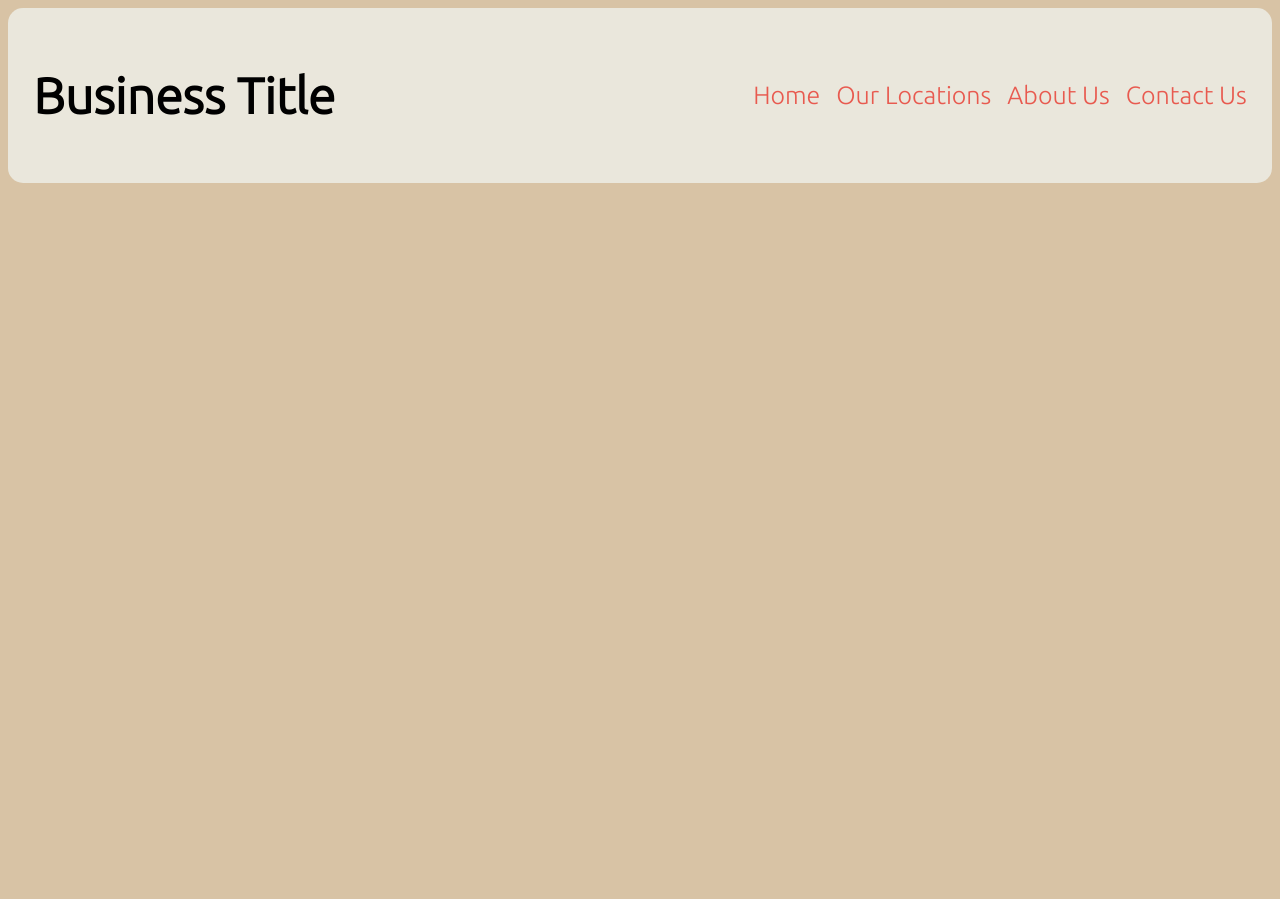
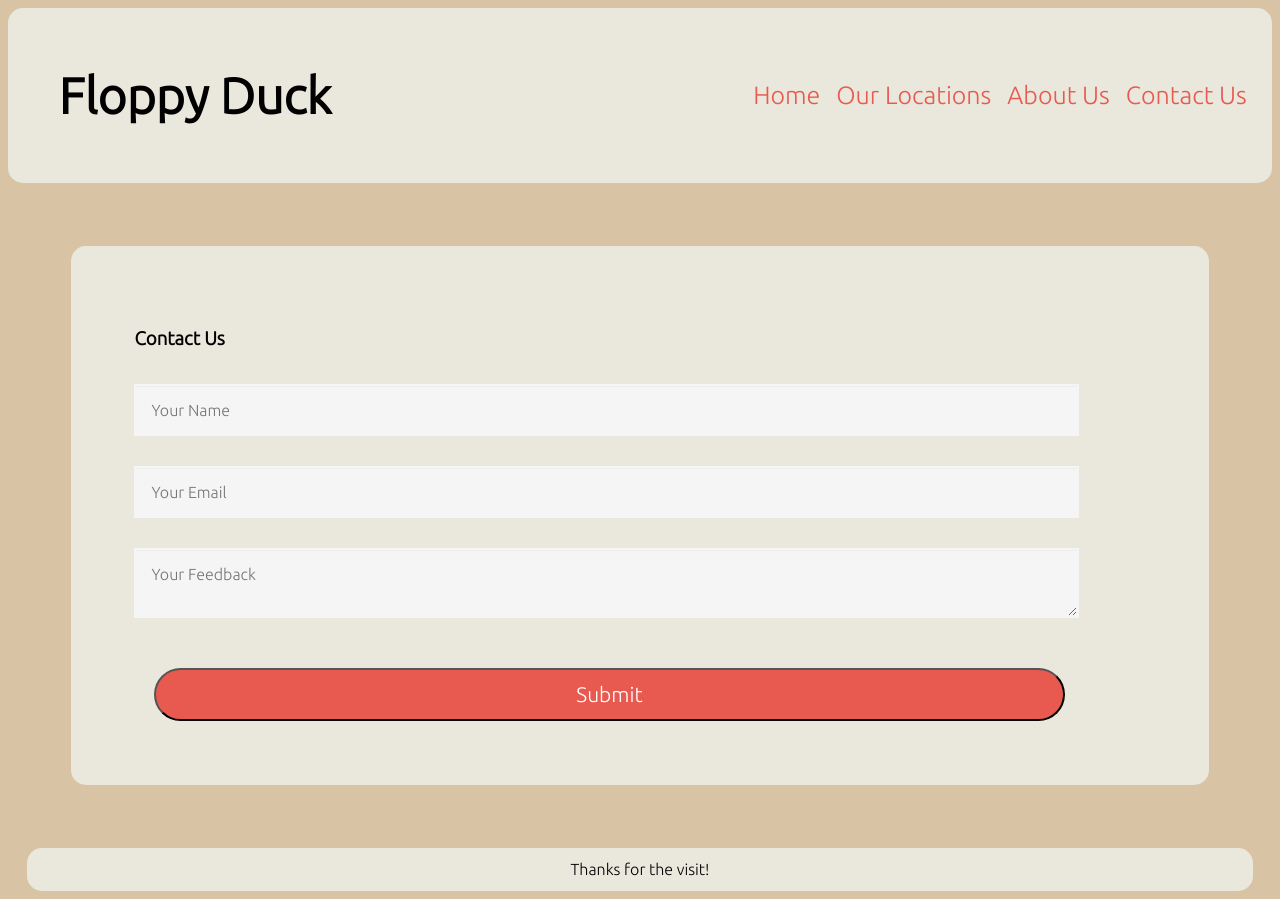
Before and after one commit to wbucher3/comp-126-final-project, a plain HTML site: page contact.html in a window 1280 px wide. Before the commit the page ends 800 px from the top, so only its background shows below. Drawn offline with Linux system fonts and the light colour scheme.

Commit message:
added contact page functionality

```diff
--- a/contact.html
+++ b/contact.html
@@ -15,7 +15,7 @@
 
   <body>
       <header>
-          <h1>Business Title</h1>
+          <h1>Floppy Duck</h1>
         <nav>
             <a href="./index.html">Home</a>
             <a href="./location.html">Our Locations</a>
@@ -23,6 +23,20 @@
             <a href="./contact.html">Contact Us</a>
         </nav>
       </header>
+
+      <div class="contactArea">
+        <h3>Contact Us</h3>
+        <form>
+          <input type="text" name="name" id="name" value="" placeholder="Your Name" required>
+          <input type="email" name="email" id="email" value="" placeholder="Your Email" required>
+          <textarea type="text" id="message" value="" placeholder="Your Feedback" required></textarea>
+          <button type="submit">Submit</button>
+        </form>
+      </div>
+
+      <footer>
+        Thanks for the visit!
+      </footer>
   </body>
 
 </html>
--- a/css/style.css
+++ b/css/style.css
@@ -15,6 +15,7 @@ header {
     justify-content: center;
     align-items: center;
     padding: 2%;
+    padding-left: 4%;
     margin: 0;
     border-radius: 15px;
     font-size: min(3.2vw,25px);
@@ -33,10 +34,114 @@ header nav a:hover{
     color: #fff
 }
 
+/* Main content - index.html */
+
+#main, #main2 {
+    display: flex;
+    flex-direction: column;
+    gap: 1rem;
+}
+.homePic {
+    margin: 5%;
+}
+.homePic img{
+    width: 100%;
+    border-radius: 15px;
+}
+
+.textCard {
+    background-color: #EAE7DC;
+    border-radius: 15px;
+    padding: 5%;
+    margin: 5%;
+    font-size: min(3vw, 20px);
+}
+
+/* Contact.html */
+.contactArea {
+    display: flex;
+    flex-direction: column;
+    gap: 1rem;
+    background-color: #EAE7DC;
+    border-radius: 15px;
+    padding: 5%;
+    margin: 5%;
+}
+
+form {
+    display: flex;
+    flex-direction: column;
+}
+
+input[type="text"],
+input[type="email"],
+textarea  {
+    background: rgba(255, 255, 255, 0.1);
+    border: 2px solid transparent;
+    font-size: 16px;
+    height: auto;
+    margin: 0;
+    outline: 0;
+    padding: 15px;
+    width: 90%;
+    background-color: #f5f5f5;
+    color: #8a97a0;
+    box-shadow: 0 1px 0 rgba(0, 0, 0, 0.03) inset;
+    margin-bottom: 30px;
+
+    transition: all 350ms;
+}
+input:hover, input:focus, textarea:hover, textarea:focus {
+    border: 2px solid #E85A4F;
+}
+button {
+    background-size: 200%;
+    width: 90%;
+    margin: 20px 0 0 20px;
+    color: white;
+    background-image: linear-gradient(to right, #E85A4F 0% 50%, #EAE7DC 70% 100%);
+    font-size: 21px;
+    border-radius: 30px;
+    padding: 12px 21px;
+    transition: background-position 1s ease;
+}
+
+button:hover {
+    background-position: 100% 0%;
+    cursor: pointer;
+    color: #E85A4F
+}
+/* Footer! */
+footer {
+    background-color: #EAE7DC;
+    width: 95%;
+    border-radius: 15px;
+    text-align: center;
+    padding: 1%;
+    margin: auto;
+}
 /* MEDIA QUERY CSS */
 @media only screen and (min-width: 768px) {
+    /* header stuff */
     header {
         flex-direction: row;
         justify-content: space-between;
     }
+
+    #main {
+        flex-direction: row;
+        gap: 1rem;
+        align-items: center;
+    }
+    .homePic {
+        width: 70%;
+    }
+    .textCard {
+       width: 50%;
+    }
+    #main2 {
+        flex-direction: row-reverse;
+        gap:1rem;
+        align-items: center;
+    }
 }
```
Also changed, not shown: index.html (+39 -1 lines), images/titlePageBar.jpg (added), images/titlePageBeer.jpg (added).
